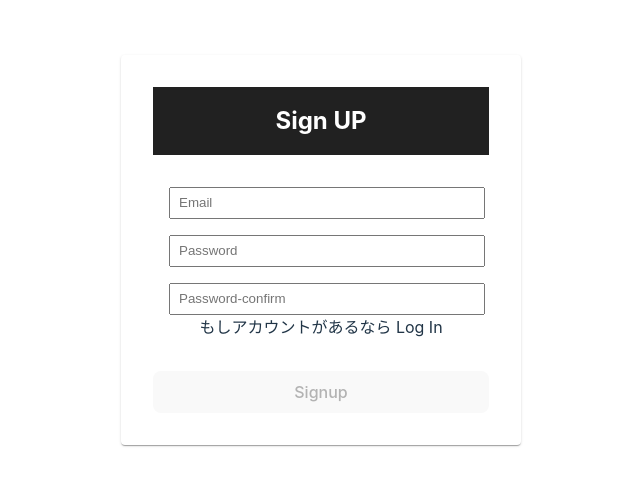
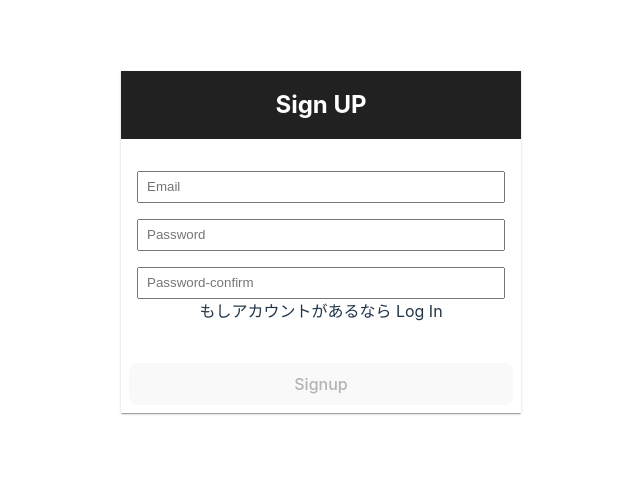
Before and after one commit to kkeeth/react-with-firebase, a React (Vite) app: page / in a window 1280 px wide. Shown: the part 166-652 px from the top of the page, without its empty margins (319-959 px from the left). Built offline with nearby package versions, Linux system fonts and the light colour scheme.

Commit message:
style: adjust form width

```diff
--- a/src/components/App.jsx
+++ b/src/components/App.jsx
@@ -4,9 +4,7 @@ import Signup from "./Signup";
 const App = () => {
   return (
     <>
-      <div className="card">
-        <Signup />
-      </div>
+      <Signup />
     </>
   );
 };
--- a/src/components/Signup.css
+++ b/src/components/Signup.css
@@ -3,7 +3,6 @@
   margin: 0 auto;
   box-shadow: 0px 2px 1px -1px rgba(0, 0, 0, 0.2),
     0px 1px 1px 0px rgba(0, 0, 0, 0.14), 0px 1px 3px 0px rgba(0, 0, 0, 0.12);
-  border-radius: 0.25rem;
 }
 .signup-btn {
   width: 100%;
@@ -28,6 +27,8 @@
 }
 .card {
   margin-top: 1rem;
+  padding: 0;
+  border-radius: 0.25rem;
 }
 .card-content {
   padding: 1rem;
@@ -35,14 +36,19 @@
 .helper-text {
   margin: 0.5rem 0 0 0;
   color: #f44336;
+  width: 100%;
+}
+.input-form {
+  display: inline-flex;
+  flex-direction: column;
+  width: 100%;
+  position: relative;
+  margin-top: 1rem;
 }
 input {
-  width: 100%;
   padding: 6px 0 7px 8px;
-}
-.input-form {
-  margin-top: 1rem;
 }
 .button-root {
   margin-top: 1rem;
+  padding: 0.5rem;
 }
```
